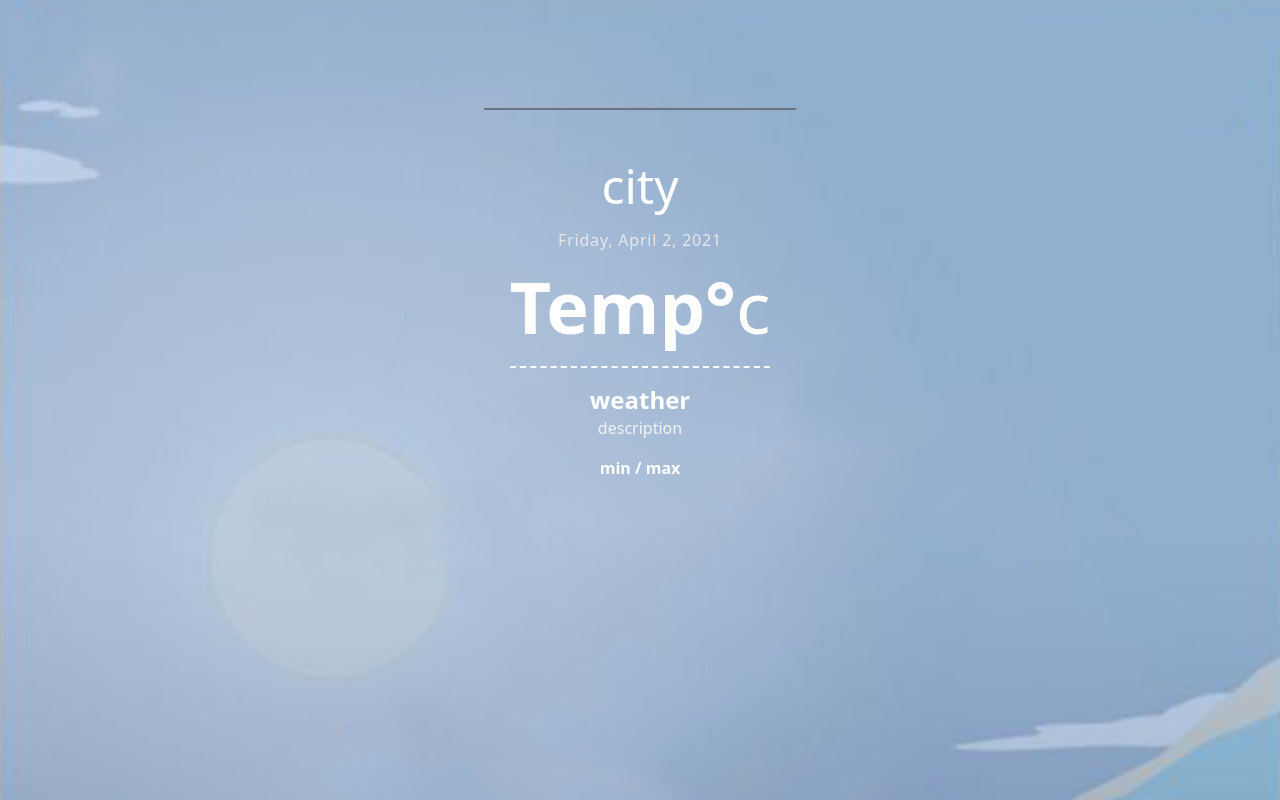
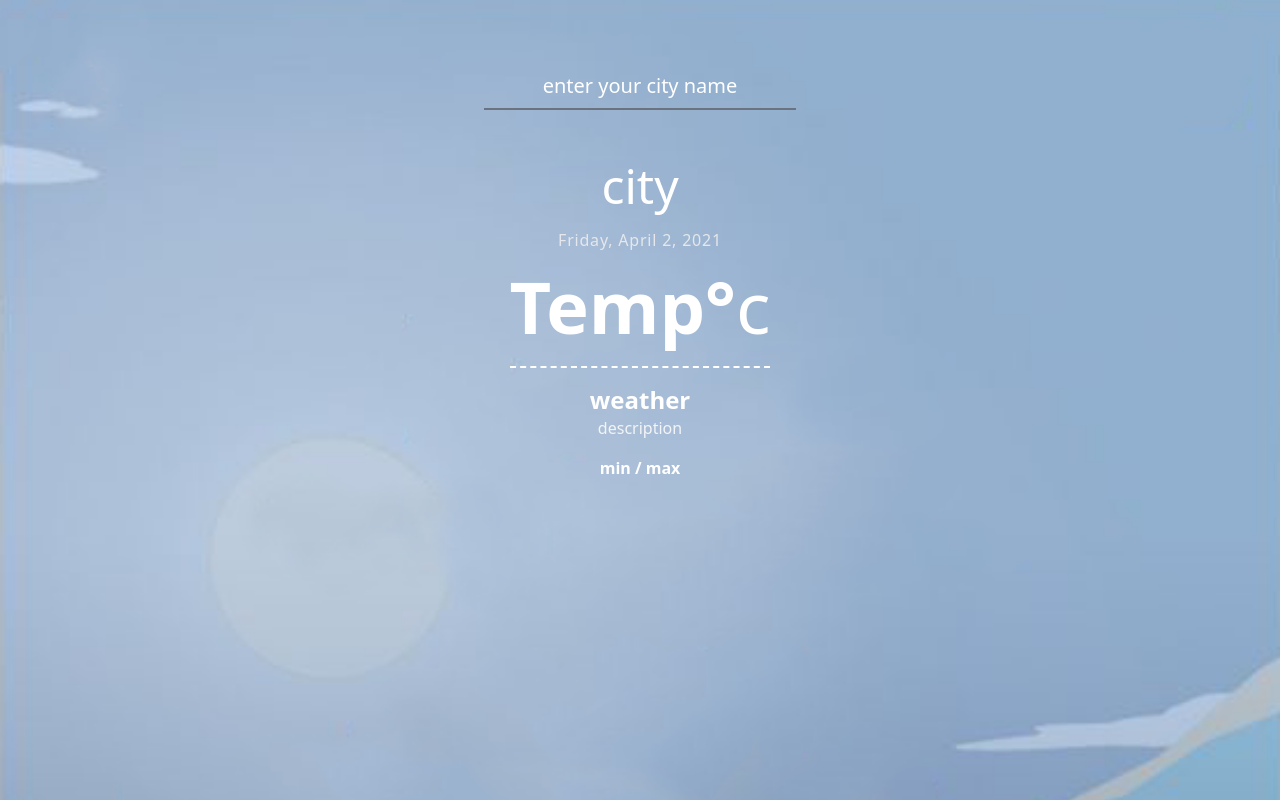
Before and after one commit to erfanansari/react-redux-weather-app, a React (Create React App) app: page / in a window 1280 px wide. Built offline with nearby package versions, Linux system fonts and the light colour scheme.

Commit message:
almost there

```diff
--- a/package.json
+++ b/package.json
@@ -7,7 +7,6 @@
     "@testing-library/jest-dom": "^5.11.9",
     "@testing-library/react": "^11.2.5",
     "@testing-library/user-event": "^12.8.0",
-    "axios": "^0.21.1",
     "react": "^17.0.1",
     "react-dom": "^17.0.1",
     "react-redux": "^7.2.3",
--- a/src/actions/index.js
+++ b/src/actions/index.js
@@ -13,7 +13,6 @@ export const fetchData = () => async (dispatch, getState) => {
     if(data.cod!==200){
         console.error(`Error ${data.cod}: ${data.message}`)
     }
-    console.log(getState())
     console.log(getState().city.searchTerm)
     dispatch({type: FETCH_DATA, payload: data})
 }
--- a/src/components/App.js
+++ b/src/components/App.js
@@ -2,13 +2,23 @@ import React from "react";
 import {connect} from "react-redux";
 import {fetchData, getInputValue} from "../actions";
 import '../index.css'
+import cloudy from '../assets/images/clouds.png'
+import sunny from '../assets/images/sunny.png'
 
 class App extends React.Component {
 
     componentDidMount() {
-        console.log(this.props.data.data)
-        console.log(this.props.inputValue)
+        console.log(this.props)
+        document.body.style.backgroundImage = `url(${cloudy})`
+        // const weatherCondition = this.props.data?.weather?.main;
+        // if (weatherCondition !== 'Dust' || weatherCondition === 'Ash' || weatherCondition === 'Squall' || weatherCondition === 'Smoke' || weatherCondition === 'Tornado' || weatherCondition === 'Sand') {
+        //     document.body.style.backgroundImage = `url(${sunny})`
+        // } else {
+        //     document.body.style.backgroundImage = `url(${cloudy})`
+        // }
     }
+
+
 
     handleSubmit = (e) => {
         e.preventDefault();
@@ -30,18 +40,23 @@ class App extends React.Component {
         return new Intl.DateTimeFormat('en-US', options).format(now);
     }
 
-    renderContent() {
+
+    render() {
         const {data} = this.props;
+        console.log(data.cod)
         return (
             <div className="sm:max-w-full space-y-4 text-center"
                  key={data.id}>
                 <form className="" onSubmit={this.handleSubmit}>
                     <input
-                        className="border-b-2 border-gray-500 text-center mt-16 bg-transparent mb-9 p-2 outline-none font-medium text-xl"
+                        placeholder="enter your city name"
+                        className="border-b-2 placeholder-white border-gray-500 text-center mt-16 bg-transparent mb-9 p-2 outline-none font-medium text-xl"
                         onChange={this.handleChange}
                         value={this.props.city} type="text"
                         name="input"/>
                 </form>
+                {data.cod !== 200 && data.cod !== undefined ?
+                    <h1 className="font-normal text-2xl text-red-500">{`Error${data.cod}: ${data.message}`}</h1> : ''}
                 <h1 className="font-normal text-5xl my-2 text-white">{data.name || 'city'}</h1>
                 <h1 className="tracking-wider text-gray-200 font-medium py-0.5">{this.renderDate()}</h1>
                 <h1 className="font-bold text-white text-7xl border-b-2 border-white border-dashed inline-block pb-6">{data.main ? `${Math.round(data.main.temp)}` : '' || 'Temp'}°<span
@@ -53,19 +68,11 @@ class App extends React.Component {
                     </div>
                     {/*{data.weather ? console.log('yes') : console.log('no')}*/}
                     {data.weather ? <img
-                        src={`http://openweathermap.org/img/wn/${data.weather ? data.weather[0].icon : ''}@2x.png`}
+                        src={`http://openweathermap.org/img/wn/${data.weather[0].icon}@2x.png`}
                         alt="icon"/> : ''}
                 </div>
                 <h1 className="font-bold text-white">{data.main ? `${Math.floor(data.main.temp_min)}°c / ${Math.round(data.main.temp_max)}°c` : '' || 'min / max'}</h1>
             </div>
-        )
-    }
-
-    render() {
-        return (
-            <>
-                {this.renderContent()}
-            </>
         )
     }
 }
--- a/src/index.css
+++ b/src/index.css
@@ -1,8 +1,7 @@
 @tailwind base;
 @tailwind components;
-/*@aplly*/
 body{
-    background-image: url("assets/images/clouds.png");
+    /*background-image: url("assets/images/clouds.png");*/
     background-repeat: no-repeat;
     background-size: cover;
 }
```
Also changed, not shown: 1 other file (tests, documents, lock files or other folders).
